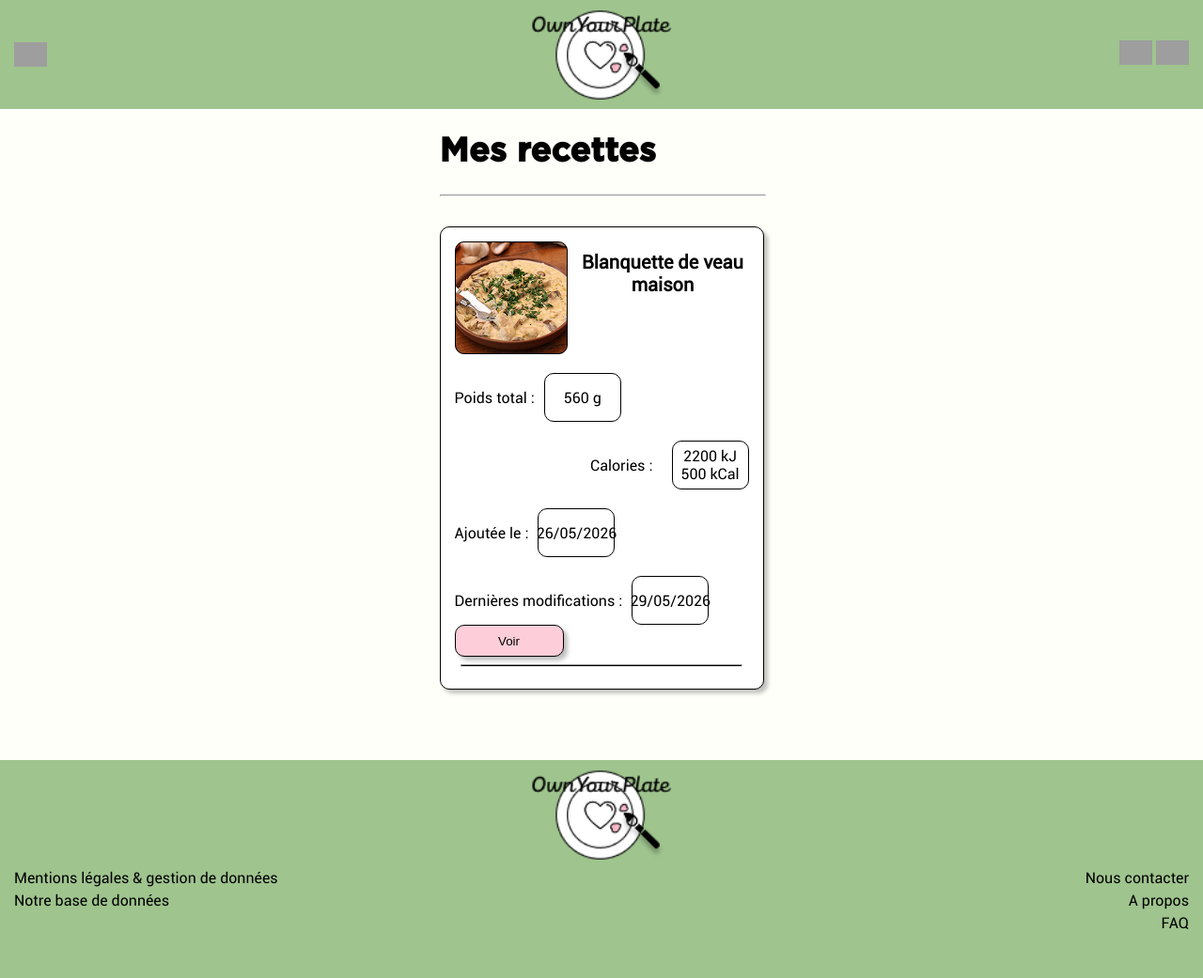
After one commit to ChangesGit/OwnYourPlate, a PHP site: page /recipes.html in a window 1280 px wide. The commit adds this page. Shown: the whole page at 94% size. Run offline with PHP 8.4, Linux system fonts and the light colour scheme; grey boxes are pictures that could not be loaded.

Commit message:
FEAT : Début HTML/CSS page recipes.html

```diff
--- /dev/null
+++ b/recipes.html
@@ -0,0 +1,79 @@
+<!DOCTYPE html>
+<html lang="en">
+<head>
+    <meta charset="UTF-8">
+    <meta name="viewport" content="width=device-width, initial-scale=1.0">
+    <title>Document</title>
+    <link rel="stylesheet" href="./styles/style.css">
+</head>
+<body>
+    <header>
+        <img class = "header-icon header-icon-left" src="./assets/images/burger-menu.svg" alt="Icône menu burger">
+        <img class = "mobile-logo" src="./assets/images/mobile-logo.png" alt="Logo OwnYourPlate">
+        <div>
+            <img class = "header-icon" src="./assets/images/language-icon.svg" alt="Icône langue">
+            <img class = "header-icon header-icon-right" src="./assets/images/user-icon.svg" alt="Icône Utilisateur">
+        </div>
+    </header>
+
+    <main>
+        <h1>Mes recettes</h1>
+        <hr>
+        <section id = "search-results" class ="soft-shadow soft-border content-box"> <!--Toutes mes recettes-->
+            <article class = "result-product"> <!--Une recette-->
+                <div class = "name-img-flex">
+                    <img src="./assets/images/Blanquette.png" alt="Image d'un produit">
+                    <h3>Blanquette de veau maison</h3>
+                </div>
+                <div class = "text-number">
+                    <p>Poids total : </p>
+                    <div class = "number-box soft-border">
+                        <p>560 g</p>
+                    </div>
+                </div>
+                <div class = "text-number">
+                    <p>Calories : </p>
+                    <div class = "number-box soft-border">
+                        <p>2200 kJ</p>
+                        <p>500 kCal</p>
+                    </div>
+                </div>
+                <div class = "text-number">
+                    <p>Ajoutée le :  </p>
+                    <div class = "number-box soft-border">
+                        <p>26/05/2026</p>
+                    </div>
+                </div>
+                <div class = "text-number">
+                    <p>Dernières modifications : </p>
+                    <div class = "number-box soft-border">
+                        <p>29/05/2026</p>
+                    </div>
+                </div>
+                <div>
+                    <button class = "small-button soft-border soft-shadow">Voir</button>
+                </div>
+                <hr class = "box-bar">
+            </article>
+        </section>
+    </main>
+
+    <footer>
+        <img class = "mobile-logo" src="./assets/images/mobile-logo.png" alt="Logo mobile OwnYourPlate">
+        <nav>
+            <ul>
+                <div>
+                    <a href=""><li>Mentions légales & gestion de données</li></a>
+                    <a href=""><li>Notre base de données</li></a>
+                </div>
+                <div>
+                    <a href=""><li>Nous contacter</li></a>
+                    <a href=""><li>A propos</li></a>
+                    <a href=""><li>FAQ</li></a>
+                </div>
+            </ul>
+        </nav>
+    </footer>
+
+</body>
+</html>
--- a/styles/style.css
+++ b/styles/style.css
@@ -96,7 +96,7 @@ main {
 #search-results {
     margin:auto;
     margin-top: 32px;
-    height: 360px;
+    /* height: 360px; */
     padding: 15px;
     & + button {
         margin-top: 20px;
```
Also changed, not shown: assets/images/Blanquette.png (added).
